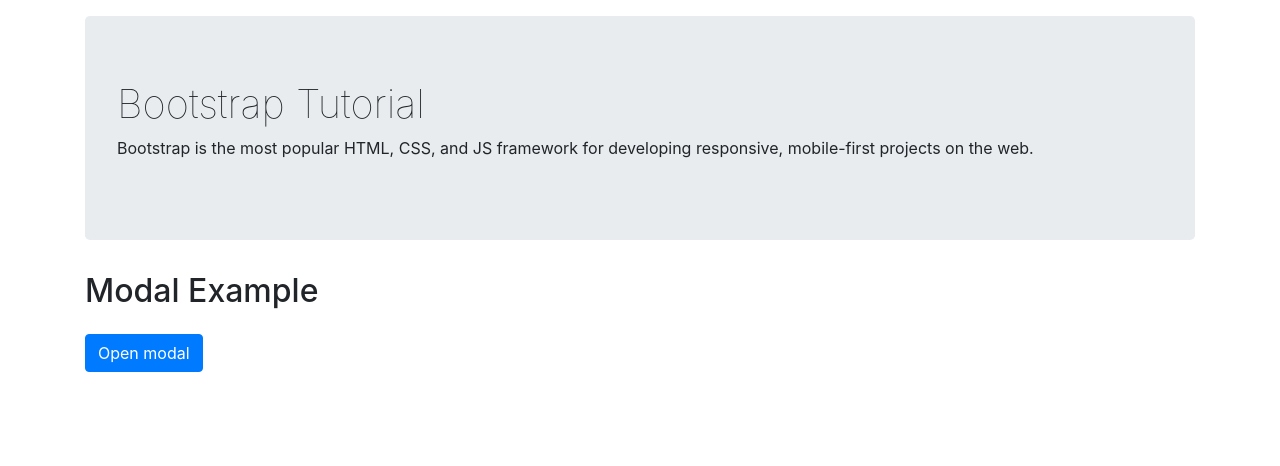
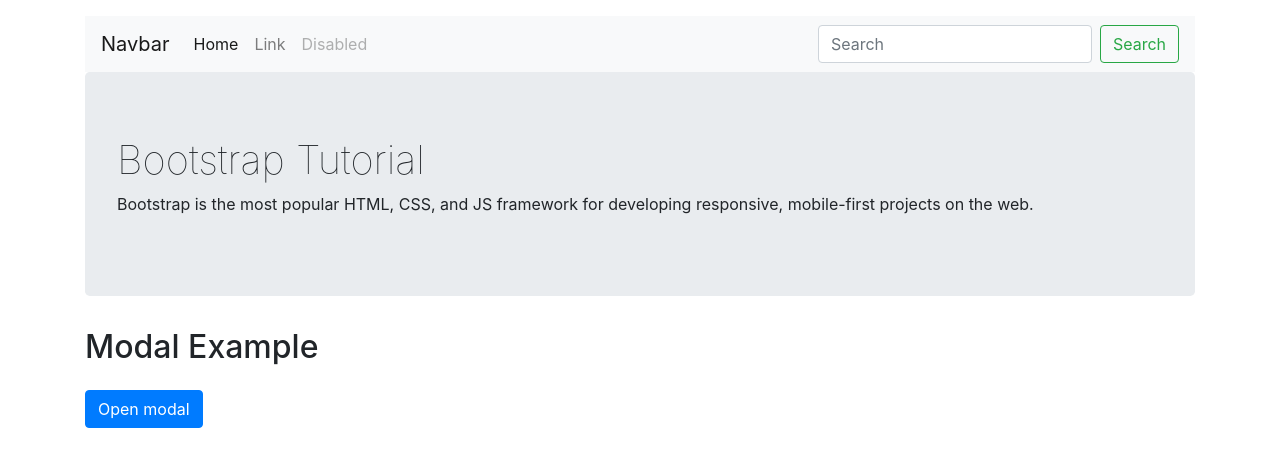
Before and after one commit to plazmahu/plazmahu.github.io, a plain HTML site: page index.html in a window 1280 px wide. Drawn offline with nearby package versions, Linux system fonts and the light colour scheme.

Commit message:
Navbar added.

```diff
--- a/index.html
+++ b/index.html
@@ -15,6 +15,31 @@
 <body>
 
     <div class="container mt-3">
+        <nav class="navbar navbar-expand-lg navbar-light bg-light">
+            <a class="navbar-brand" href="#">Navbar</a>
+            <button class="navbar-toggler" type="button" data-toggle="collapse" data-target="#navbarTogglerDemo02"
+                aria-controls="navbarTogglerDemo02" aria-expanded="false" aria-label="Toggle navigation">
+                <span class="navbar-toggler-icon"></span>
+            </button>
+
+            <div class="collapse navbar-collapse" id="navbarTogglerDemo02">
+                <ul class="navbar-nav mr-auto mt-2 mt-lg-0">
+                    <li class="nav-item active">
+                        <a class="nav-link" href="#">Home <span class="sr-only">(current)</span></a>
+                    </li>
+                    <li class="nav-item">
+                        <a class="nav-link" href="#">Link</a>
+                    </li>
+                    <li class="nav-item">
+                        <a class="nav-link disabled" href="#" tabindex="-1" aria-disabled="true">Disabled</a>
+                    </li>
+                </ul>
+                <form class="form-inline my-2 my-lg-0">
+                    <input class="form-control mr-sm-2" type="search" placeholder="Search">
+                    <button class="btn btn-outline-success my-2 my-sm-0" type="submit">Search</button>
+                </form>
+            </div>
+        </nav>
         <div class="jumbotron">
             <h1 class="font-weight-lighter">Bootstrap Tutorial</h1>
             <p>Bootstrap is the most popular HTML, CSS, and JS framework for developing responsive, mobile-first
```
